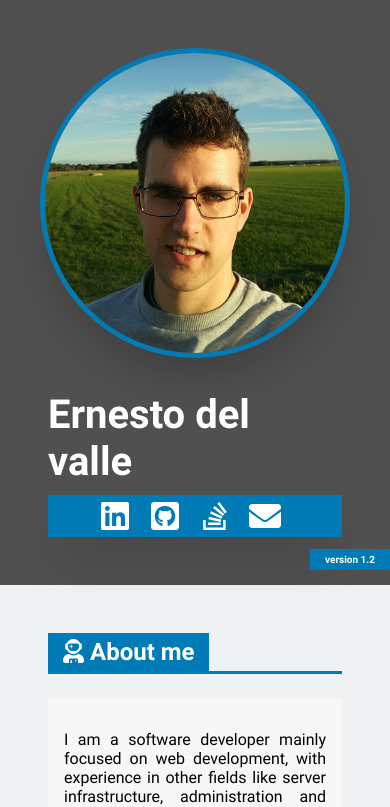
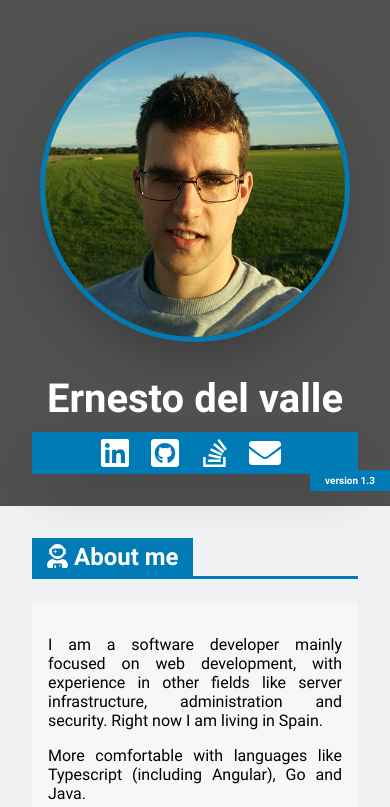
Before and after one commit to erni93/erni.dev, an Angular app: page / in a window 390 px wide. Shown: the top 807 px of the page. Built offline with nearby package versions, Linux system fonts and the light colour scheme.

Commit message:
decrease tablet media query

```diff
--- a/src/app/app.component.scss
+++ b/src/app/app.component.scss
@@ -30,5 +30,5 @@
 
 .profile,
 .content {
-  padding: 3em;
+  padding: 2em;
 }
--- a/src/environments/environment.prod.ts
+++ b/src/environments/environment.prod.ts
@@ -1,5 +1,5 @@
 export const environment = {
   production: true,
   imgPathPrefix: 'assets/img/',
-  version: '1.2'
+  version: '1.3'
 };
--- a/src/environments/environment.ts
+++ b/src/environments/environment.ts
@@ -5,7 +5,7 @@
 export const environment = {
   production: false,
   imgPathPrefix: 'assets/img/',
-  version: '1.2'
+  version: '1.3'
 };
 
 /*
```
